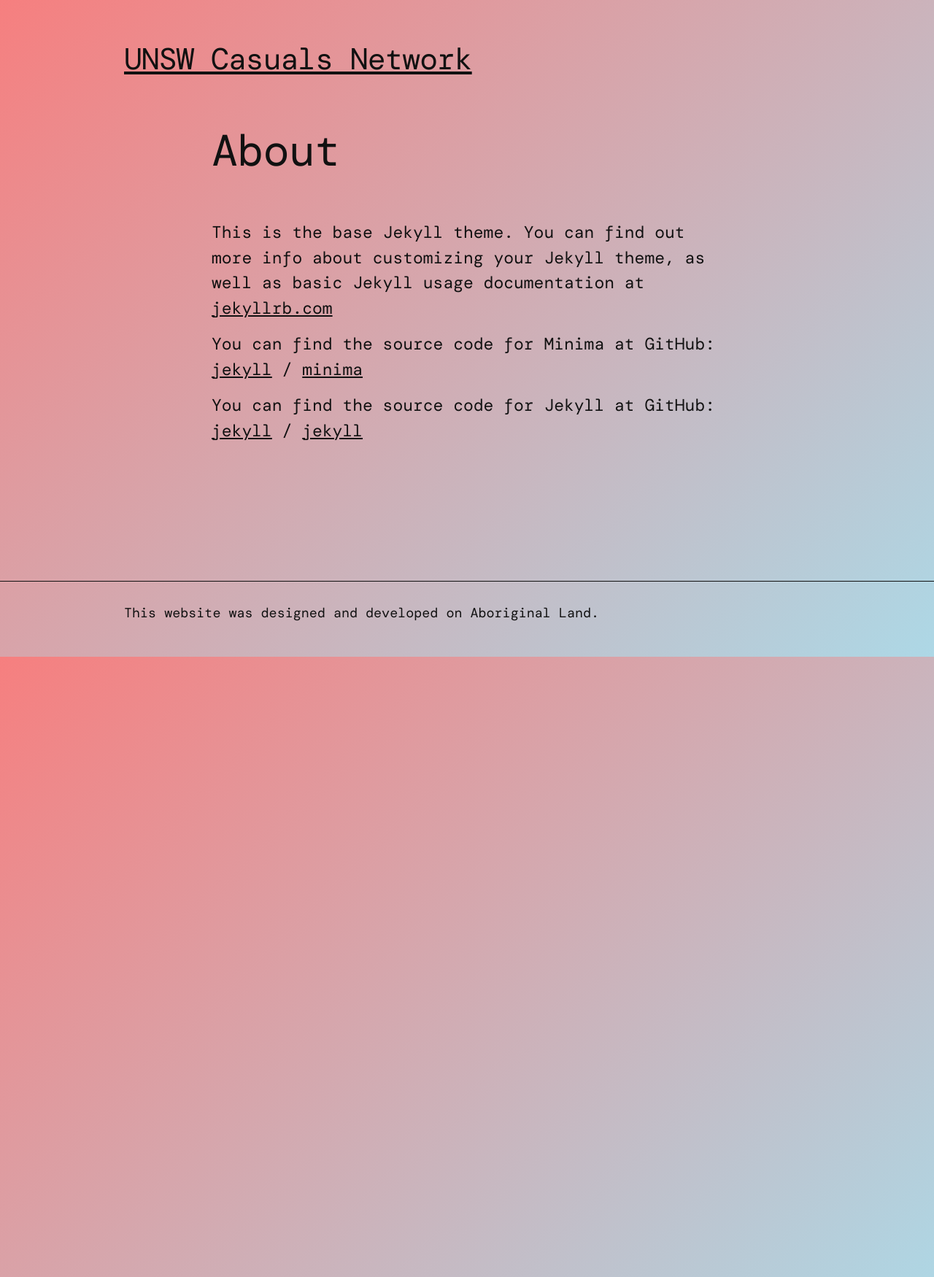
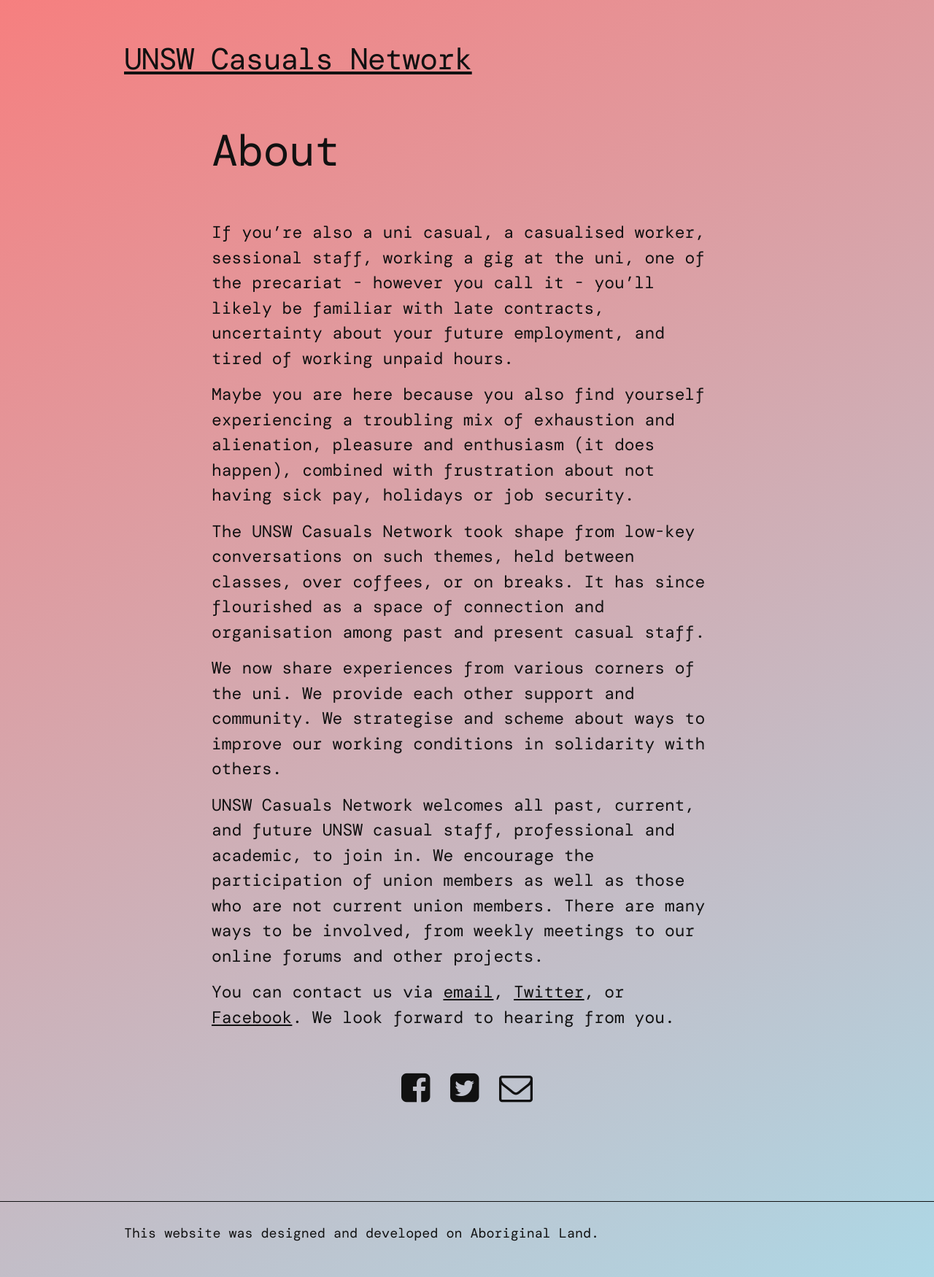
Before and after one commit to UNSWcasuals/UNSWcasuals.github.io, a Jekyll site: the page built from about.markdown, in a window 1280 px wide. Shown: the whole page at 73% size. Built offline with Jekyll 4.4.1, drawn with Linux system fonts in a browser that asks for light colours; nearby versions of some CDN libraries; some web fonts are replaced.

Commit message:
Site update

```diff
--- a/_includes/header.html
+++ b/_includes/header.html
@@ -4,6 +4,7 @@
     {%- assign default_paths = site.pages | map: "path" -%}
     {%- assign page_paths = site.header_pages | default: default_paths -%}
     <a class="site-title" rel="author" href="{{ "/" | relative_url }}">{{ site.title | escape }}</a>
+
 
     <!--{%- if page_paths -%}
       <nav class="site-nav">
--- a/_sass/minima/_base.scss
+++ b/_sass/minima/_base.scss
@@ -24,7 +24,7 @@ body {
           font-feature-settings: "kern" 1;
   background-image: linear-gradient(to right, #f67f7f, lightblue);
   background: #f67f7f;
-  background: linear-gradient(135deg, #f67f7f, lightblue);
+  background: linear-gradient(150deg, #f67f7f, lightblue);
   font-kerning: normal;
   display: flex;
   min-height: 100vh;
--- a/_sass/minima/_layout.scss
+++ b/_sass/minima/_layout.scss
@@ -18,13 +18,41 @@
   margin-bottom: 0;
   padding: 50px 0 30px 0;
   float: left;
-
   &,
   &:visited {
     color: $grey-color-dark;
   }
   @include media-query($on-palm) {
-    font-size: $base-font-size * 2;
+    font-size: $base-font-size * 2.2;
+    padding-top: 70px;
+  }
+}
+
+.about {
+  font-size: $base-font-size;
+  position: absolute;
+  display: block;
+  float: right;
+  top: -140px;
+  right: 20px;
+  @include media-query($on-laptop){
+    position: absolute;
+    top: -140px;
+    right: -5px;
+  }
+  @include media-query($on-palm) {
+    display: none;
+  }
+}
+
+.mobile-about{
+  display: none;
+  @include media-query($on-palm) {
+    display: block;
+    //font-size: $base-font-size;
+    position: absolute;
+    top: 20px;
+    right: 15px;
   }
 }
 
@@ -248,8 +276,15 @@ input[type=submit]:hover {
   }
 }
 
+.about-socmedia-links {
+  margin-top: $base-font-size * 2;
+  text-align: center;
+  font-size: $base-font-size * 4;
+  margin-bottom: $spacing-unit * 1;
+}
 
 .home-posts {
+  position: relative;
   width: 24%;
   float: right;
   .post-list-heading {display: none;}
--- a/about.markdown
+++ b/about.markdown
@@ -4,15 +4,23 @@ title: About
 permalink: /about/
 ---
 
-This is the base Jekyll theme. You can find out more info about customizing your Jekyll theme, as well as basic Jekyll usage documentation at [jekyllrb.com](https://jekyllrb.com/)
+If you’re also a uni casual, a casualised worker, sessional staff, working a gig at the uni, one of the precariat - however you call it - you’ll likely be familiar with late contracts, uncertainty about your future employment, and tired of working unpaid hours.
 
-You can find the source code for Minima at GitHub:
-[jekyll][jekyll-organization] /
-[minima](https://github.com/jekyll/minima)
+Maybe you are here because you also find yourself experiencing a troubling mix of exhaustion and alienation, pleasure and enthusiasm (it does happen), combined with frustration about not having sick pay, holidays or job security.
 
-You can find the source code for Jekyll at GitHub:
-[jekyll][jekyll-organization] /
-[jekyll](https://github.com/jekyll/jekyll)
+The UNSW Casuals Network took shape from low-key conversations on such themes, held between classes, over coffees, or on breaks. It has since flourished as a space of connection and organisation among past and present casual staff.
 
+We now share experiences from various corners of the uni. We provide each other support and community. We strategise and scheme about ways to improve our working conditions in solidarity with others.
 
-[jekyll-organization]: https://github.com/jekyll
+UNSW Casuals Network welcomes all past, current, and future UNSW casual staff, professional and academic, to join in. We encourage the participation of union members as well as those who are not current union members. There are many ways to be involved, from weekly meetings to our online forums and other projects.
+
+You can contact us via [email](https://www.unswcasuals.net/contact), [Twitter](https://twitter.com/UNSWcasuals), or [Facebook](https://www.facebook.com/UNSW-Casuals-Network-111069980586389/). We look forward to hearing from you.
+
+<div class="about-socmedia-links">
+  <h2>
+    <a href="https://www.facebook.com/UNSW-Casuals-Network-111069980586389/"><i class='fa fa-facebook-square'></i></a>
+    <a href="https://twitter.com/UNSWcasuals"><i class='fa fa-twitter-square'></i></a>
+    <!--<a href=""><i class='fa fa-instagram'></i></a>-->
+    <a href="/contact"><i class='fa fa-envelope-o'></i></a>
+  </h2>
+</div><!-- socmedia-links -->
```
Also changed, not shown: _layouts/home.html (+9 -3 lines), 10 other files.
